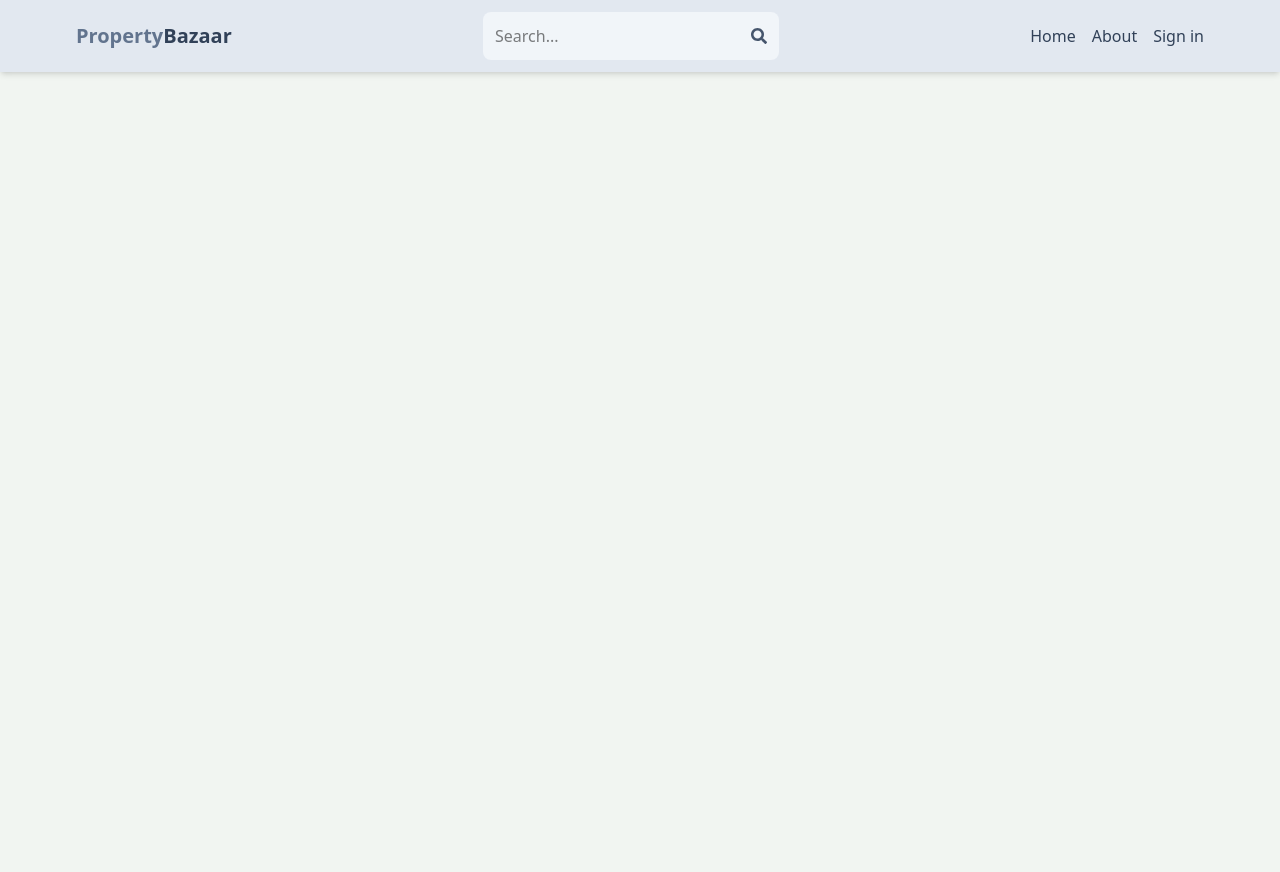
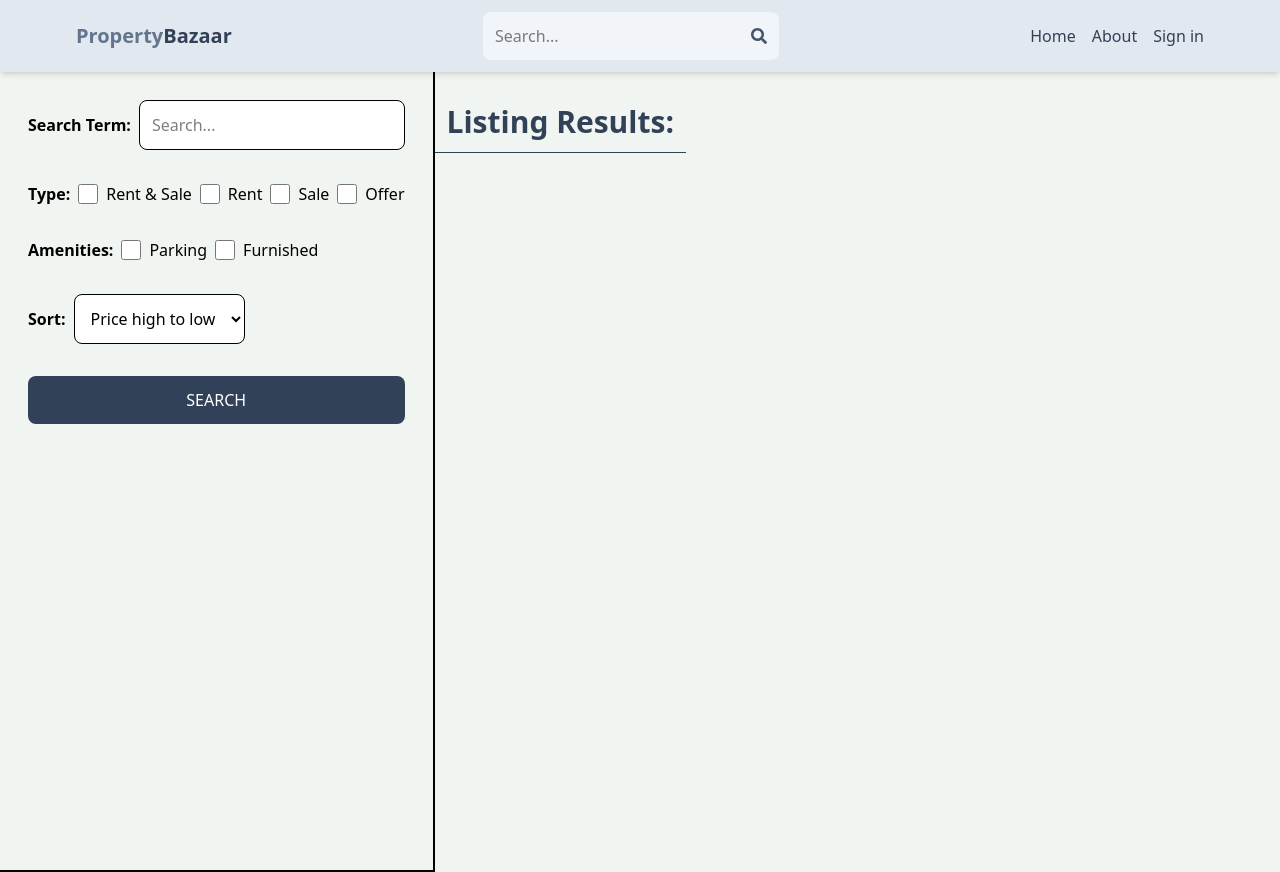
Before and after one commit to Utsav-Ku/PropertyBazzar, a React (Vite) app in the folder client/: page /search in a window 1280 px wide. Before the commit the page ends 800 px from the top, so only its background shows below. Built offline with nearby package versions, Linux system fonts and the light colour scheme; no server answers.

Commit message:
Create search page UI

```diff
--- a/client/src/App.jsx
+++ b/client/src/App.jsx
@@ -9,6 +9,7 @@
 import CreateListing from "./pages/CreateListing"
 import UpdateListing from "./pages/UpdateListing"
 import Listing from "./pages/Listing"
+import Search from "./pages/Search"
 
 export default function App() {
   return (
@@ -19,6 +20,7 @@
         <Route path="/sign-in" element={<SignIn />} />
         <Route path="/sign-up" element={<SignUp />} />
         <Route path="/about" element={<About />} />
+        <Route path="/search" element={<Search />} />
         <Route path="/listing/:listingId" element={<Listing />} />
         <Route element={<PrivateRoute/>} >
           <Route path="/profile" element={<Profile />} />
--- /dev/null
+++ b/client/src/pages/Search.jsx
@@ -0,0 +1,59 @@
+import React from 'react'
+
+export default function Search() {
+  return (
+    <div className='flex flex-col md:flex-row'>
+        <div className="p-7 border-b-2 md:border-r-2 md:min-h-screen">
+            <form className='flex flex-col gap-8'>
+                <div className="flex items-center gap-2 ">
+                    <label className='whitespace-nowrap font-semibold' >Search Term:</label>
+                    <input type="text" id="searchTerm" placeholder="Search..." className='bg-white border rounded-lg p-3 w-full' />
+                </div>
+                <div className='flex gap-2 flex-wrap items-center'>
+                    <label className='font-semibold'>Type:</label>
+                    <div className="flex gap-2">
+                        <input type='checkbox' id='all' className='w-5' />
+                        <span>Rent & Sale</span>
+                    </div>
+                    <div className="flex gap-2">
+                        <input type='checkbox' id='rent' className='w-5' />
+                        <span>Rent</span>
+                    </div>
+                    <div className="flex gap-2">
+                        <input type='checkbox' id='sale' className='w-5' />
+                        <span>Sale</span>
+                    </div>
+                    <div className="flex gap-2">
+                        <input type='checkbox' id='offer' className='w-5' />
+                        <span>Offer</span>
+                    </div>
+                </div>
+                <div className='flex gap-2 flex-wrap items-center'>
+                    <label className='font-semibold'>Amenities:</label>
+                    <div className="flex gap-2">
+                        <input type='checkbox' id='parking' className='w-5' />
+                        <span>Parking</span>
+                    </div>
+                    <div className="flex gap-2">
+                        <input type='checkbox' id='furnished' className='w-5' />
+                        <span>Furnished</span>
+                    </div>
+                </div>
+                <div className="flex items-center gap-2">
+                    <label className='font-semibold'>Sort:</label>
+                    <select id='sort_order' className='bg-white border rounded-lg p-3'>
+                        <option>Price high to low</option>
+                        <option>Price low to high</option>
+                        <option>Latest</option>
+                        <option>Oldest</option>
+                    </select>
+                </div>
+                <button className='bg-slate-700 text-white p-3 rounded-lg uppercase hover:opacity-95'>Search</button>
+            </form>
+        </div>
+        <div className="">
+            <h1 className='text-3xl font-semibold border-b p-3 text-slate-700 mt-5'>Listing Results:</h1>
+        </div>
+    </div>
+  )
+}
```
